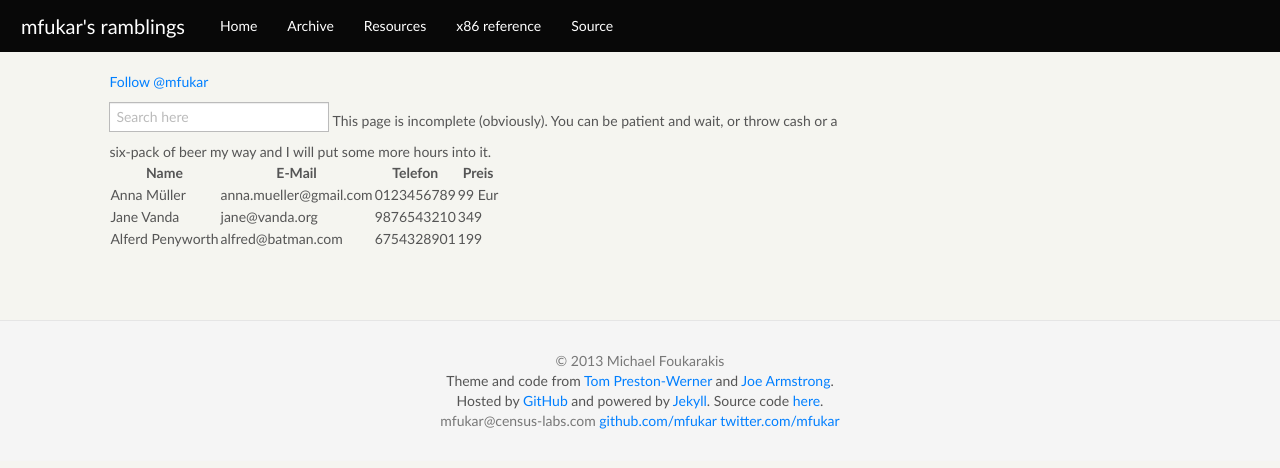
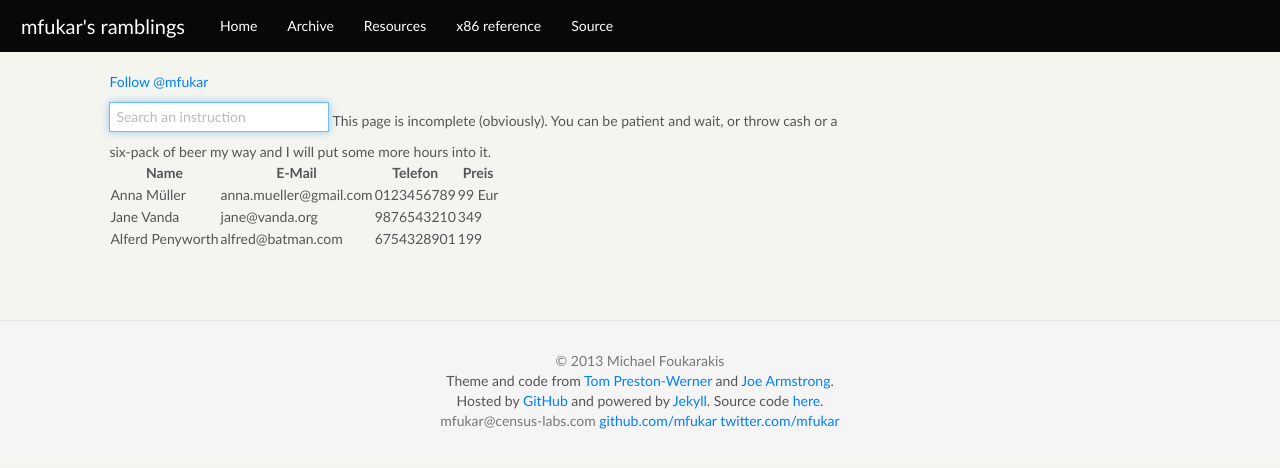
Before and after one commit to mfukar/mfukar.github.com, a Jekyll site: the page built from x86reference/ref.html, in a window 1280 px wide. Shown: the top 468 px of the page. Built offline with Jekyll 4.4.1, drawn with Linux system fonts in a browser that asks for light colours; some web fonts are replaced; Markdown is read by kramdown in place of the engine named in the settings; comment, search, counter and statistics services are not loaded.

Commit message:
Try to set focus to the filter box

```diff
--- a/x86reference/ref.html
+++ b/x86reference/ref.html
@@ -2,7 +2,7 @@
 layout: main
 title: x86 instruction reference
 ---
-<input type="search" class="table-filter" data-table="ref-table" placeholder="Search here" name="filter-box"/>
+<input type="search" class="table-filter" data-table="ref-table" placeholder="Search an instruction" id="filter-box" autofocus="autofocus" />
 
 <script type="text/javascript" src="filter.js"></script>
 <script>setFocus("filter-box");</script>
```
